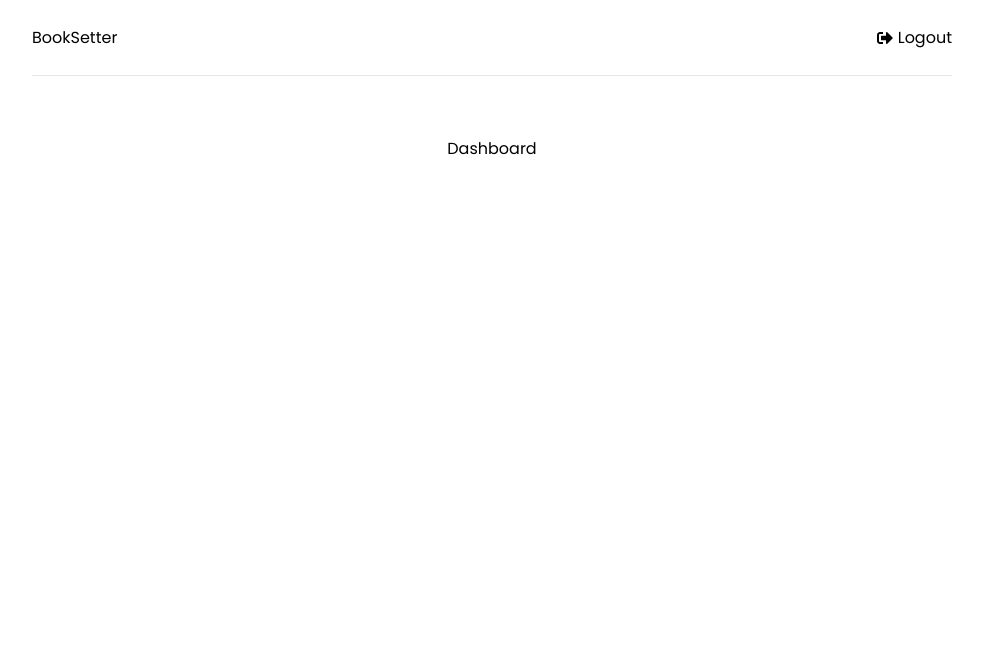
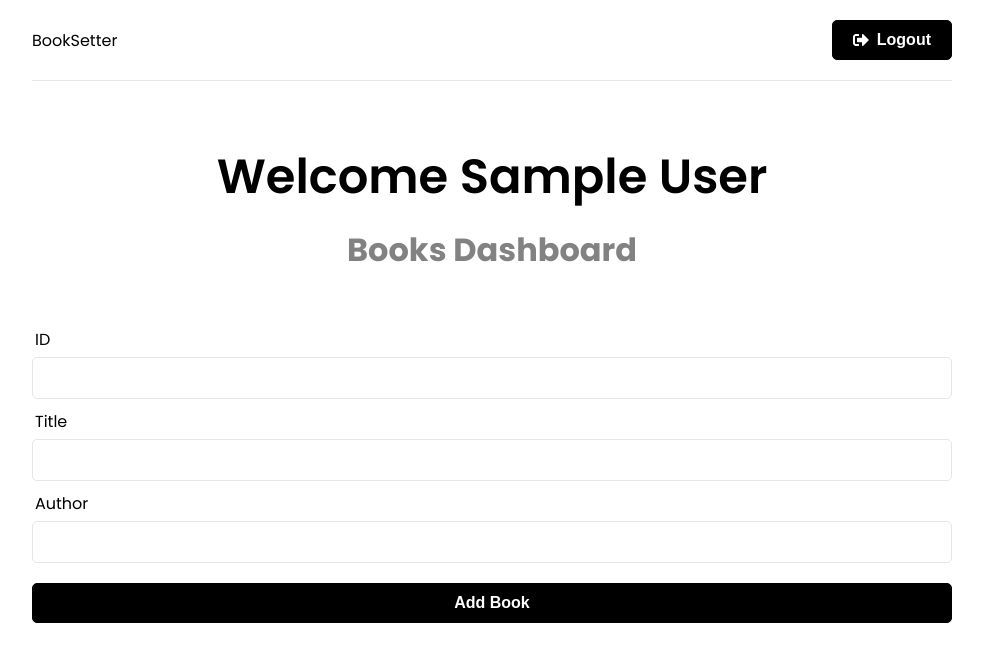
Before and after one commit to KingSila/mern-books, a React (Create React App) app in the folder frontend/: page / in a window 1280 px wide. Shown: the top 662 px of the page, without its empty margins (148-1131 px from the left). Built offline with nearby package versions, Linux system fonts and the light colour scheme; sample sign-in values are in the browser's storage.

Commit message:
added the books form

```diff
--- a/frontend/src/app/store.js
+++ b/frontend/src/app/store.js
@@ -1,8 +1,10 @@
 import { configureStore } from "@reduxjs/toolkit";
 import authReducer from "../features/auth/authSlice";
+import bookReducer from "../features/books/bookSlice";
 
 export const store = configureStore({
   reducer: {
     auth: authReducer,
+    books: bookReducer,
   },
 });
--- /dev/null
+++ b/frontend/src/components/BookForm.jsx
@@ -0,0 +1,60 @@
+import { useState } from "react";
+import { useDispatch } from "react-redux";
+import { addBook } from "../features/books/bookSlice";
+
+function BookForm() {
+  const [id, setID] = useState("");
+  const [title, setTitle] = useState("");
+  const [author, setAuthor] = useState("");
+
+  const dispatch = useDispatch();
+
+  const onSubmit = (e) => {
+    e.preventDefault();
+
+    dispatch(addBook({ id, title, author }));
+    setID("");
+    setTitle("");
+    setAuthor("");
+  };
+
+  return (
+    <section className="form>">
+      <form onSubmit={onSubmit}>
+        <div className="form-group">
+          <label htmlFor="text">ID</label>
+          <input
+            type="text"
+            name="text"
+            id="text"
+            value={id}
+            onChange={(e) => setID(e.target.value)}
+          />
+          <label htmlFor="text">Title</label>
+          <input
+            type="text"
+            name="text"
+            id="text"
+            value={title}
+            onChange={(e) => setTitle(e.target.value)}
+          />
+          <label htmlFor="text">Author</label>
+          <input
+            type="text"
+            name="text"
+            id="text"
+            value={author}
+            onChange={(e) => setAuthor(e.target.value)}
+          />
+        </div>
+        <div className="form-group">
+          <button className="btn btn-block" type="submit">
+            Add Book
+          </button>
+        </div>
+      </form>
+    </section>
+  );
+}
+
+export default BookForm;
--- a/frontend/src/components/Header.jsx
+++ b/frontend/src/components/Header.jsx
@@ -8,6 +8,12 @@ function Header() {
   const dispatch = useDispatch();
   const { user } = useSelector((state) => state.auth);
 
+  const onLogout = () => {
+    dispatch(logout());
+    dispatch(reset());
+    navigate("/");
+  };
+
   return (
     <header className="header">
       <div className="logo">
@@ -16,9 +22,9 @@ function Header() {
       <ul>
         {user ? (
           <li>
-            <Link to="/logout">
+            <button className="btn" onClick={onLogout}>
               <FaSignOutAlt /> Logout
-            </Link>
+            </button>
           </li>
         ) : (
           <>
--- /dev/null
+++ b/frontend/src/features/books/bookService.js
@@ -0,0 +1,26 @@
+import axios from "axios";
+
+const API_URL = "/api/books/";
+
+//Add Book
+const addBook = async (bookData, token) => {
+  const config = {
+    headers: {
+      Authorization: `Bearer ${token}`,
+    },
+  };
+
+  const response = await axios.post(API_URL, bookData, config);
+
+  if (response.data) {
+    localStorage.setItem("book", JSON.stringify(response.data));
+  }
+
+  return response.data;
+};
+
+const bookService = {
+  addBook,
+};
+
+export default bookService;
--- /dev/null
+++ b/frontend/src/features/books/bookSlice.js
@@ -0,0 +1,58 @@
+import { createSlice, createAsyncThunk } from "@reduxjs/toolkit";
+import bookService from "./bookService";
+
+const initialState = {
+  book: [],
+  isError: false,
+  isSuccess: false,
+  isLoading: false,
+  message: "",
+};
+
+//Add a new book
+
+export const addBook = createAsyncThunk(
+  "books/addbook",
+  async (bookData, thunkAPI) => {
+    try {
+      const token = thunkAPI.getState().auth.user.token;
+      console.log(token);
+      return await bookService.addBook(bookData, token);
+    } catch (error) {
+      const message =
+        (error.response &&
+          error.response.data &&
+          error.response.data.message) ||
+        error.message ||
+        error.toString();
+      return thunkAPI.rejectWithValue(message);
+    }
+  }
+);
+
+export const bookSlice = createSlice({
+  name: "book",
+  initialState,
+  reducers: {
+    reset: (state) => initialState,
+  },
+  extraReducers: (builder) => {
+    builder
+      .addCase(addBook.pending, (state) => {
+        state.isLoading = true;
+      })
+      .addCase(addBook.fulfilled, (state, action) => {
+        state.isLoading = false;
+        state.isSuccess = true;
+        state.book.push(action.payload);
+      })
+      .addCase(addBook.rejected, (state, action) => {
+        state.isLoading = false;
+        state.isError = true;
+        state.message = action.payload;
+      });
+  },
+});
+
+export const { reset } = bookSlice.actions;
+export default bookSlice.reducer;
--- a/frontend/src/pages/Dashboard.jsx
+++ b/frontend/src/pages/Dashboard.jsx
@@ -1,5 +1,28 @@
+import { useEffect } from "react";
+import { useNavigate } from "react-router-dom";
+import { useSelector } from "react-redux";
+import BookForm from "../components/BookForm";
+
 function Dashboard() {
-  return <div>Dashboard</div>;
+  const navigate = useNavigate();
+
+  const { user } = useSelector((state) => state.auth);
+
+  useEffect(() => {
+    if (!user) {
+      navigate("/login");
+    }
+  }, [user, navigate]);
+
+  return (
+    <>
+      <section className="heading">
+        <h1>Welcome {user && user.name}</h1>
+        <p>Books Dashboard</p>
+      </section>
+      <BookForm />
+    </>
+  );
 }
 
 export default Dashboard;
--- a/frontend/src/pages/Login.jsx
+++ b/frontend/src/pages/Login.jsx
@@ -1,5 +1,11 @@
 import { useState, useEffect } from "react";
 import { FaSignInAlt } from "react-icons/fa";
+import { useSelector, useDispatch } from "react-redux";
+import { toast } from "react-toastify";
+import { useNavigate } from "react-router-dom";
+
+import { login, reset } from "../features/auth/authSlice";
+import Spinner from "../components/Spinner";
 
 function Login() {
   const [formData, setFormData] = useState({
@@ -9,12 +15,44 @@ function Login() {
 
   const { email, password } = formData;
 
+  const navigate = useNavigate();
+  const dispatch = useDispatch();
+
+  const { user, isLoading, isError, isSuccess, message } = useSelector(
+    (state) => state.auth
+  );
+
+  useEffect(() => {
+    if (isError) {
+      toast.error(message);
+    }
+
+    if (isSuccess || user) {
+      navigate("/");
+    }
+    dispatch(reset());
+  }, [user, isLoading, isError, isSuccess, message, navigate, dispatch]);
+
   const onChange = (e) => {
     setFormData((prevState) => ({
       ...prevState,
       [e.target.name]: e.target.value,
     }));
   };
+
+  const onSubmit = (e) => {
+    e.preventDefault();
+
+    const userData = {
+      email,
+      password,
+    };
+    dispatch(login(userData));
+  };
+
+  if (isLoading) {
+    return <Spinner />;
+  }
 
   return (
     <>
@@ -26,7 +64,7 @@ function Login() {
         <p> Login and set goals</p>
       </section>
       <section className="form">
-        <form>
+        <form onSubmit={onSubmit}>
           <div className="form-group">
             <input
               type="email"
```
